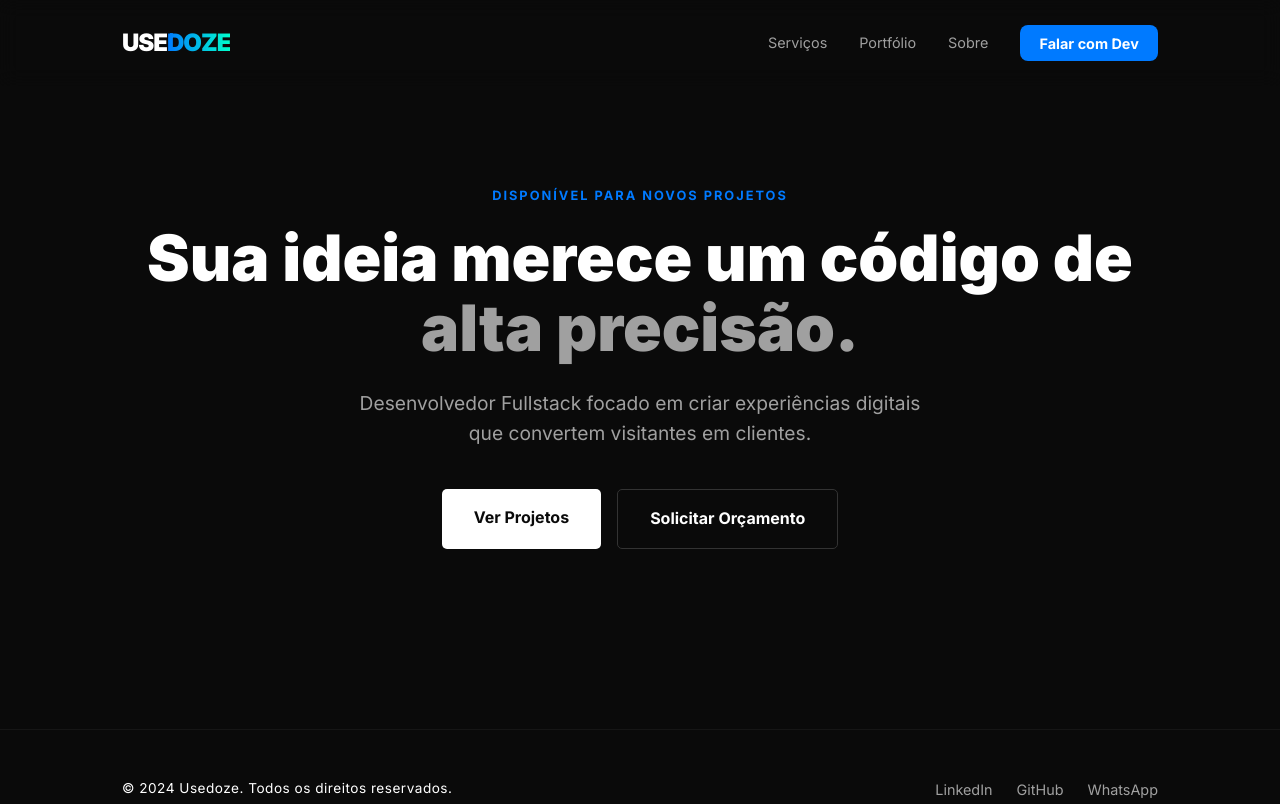
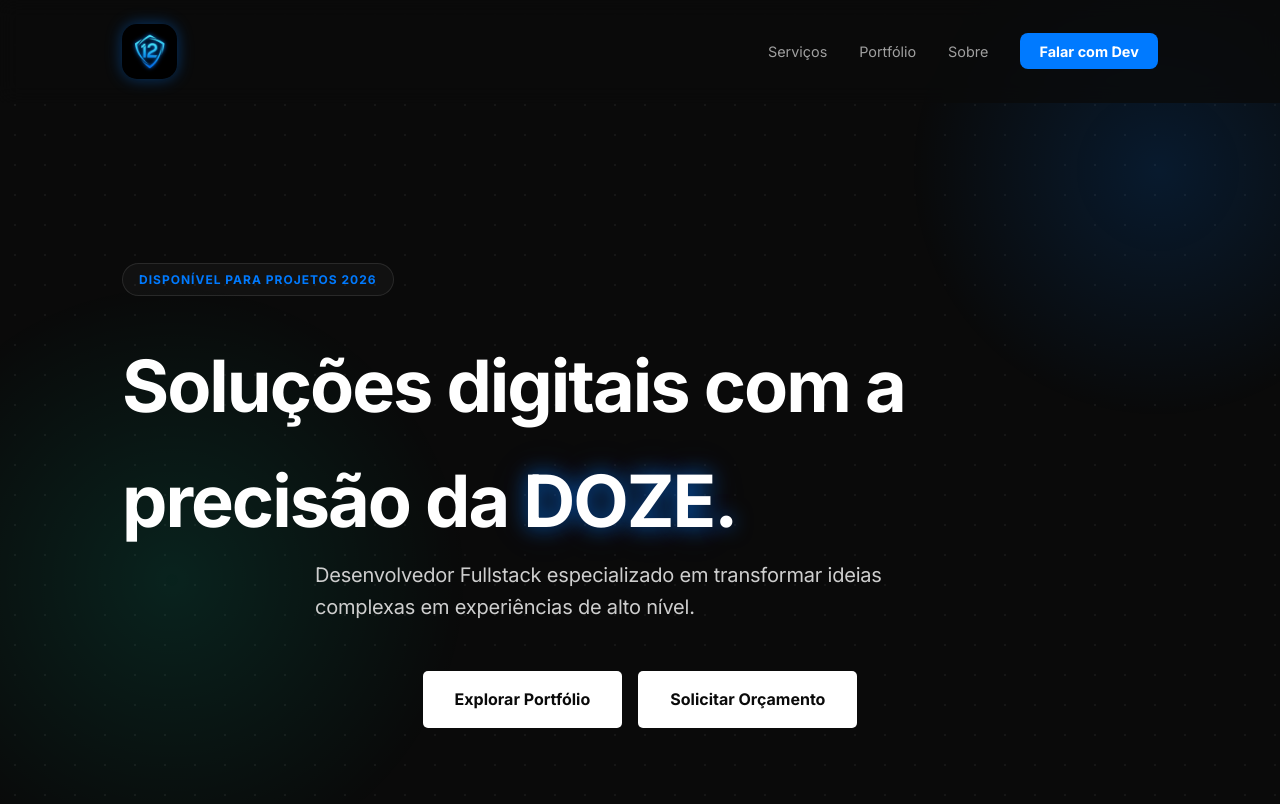
Before and after one commit to angelosantos824/usedoze, a plain HTML site: page index.html in a window 1280 px wide. Shown: the top 804 px of the page. Drawn offline with Linux system fonts and the light colour scheme.

Commit message:
Correçãpo logo, scrip.js conflito, logo

```diff
--- a/index.html
+++ b/index.html
@@ -3,16 +3,24 @@
 <head>
     <meta charset="UTF-8">
     <meta name="viewport" content="width=device-width, initial-scale=1.0">
+    <meta name="description" content="Usedoze - Soluções digitais de alta precisão. Desenvolvimento Fullstack e UI/UX.">
+    <meta property="og:title" content="Usedoze | Dev de Alta Precisão">
+    <meta property="og:image" content="Imagens/logo-preview.jpg">
     <title>Usedoze | Desenvolvimento Web de Alta Precisão</title>
     <link rel="stylesheet" href="style.css">
+    <link rel="icon" type="image/x-icon" href="Imagens/favicon.ico">
     <link href="https://fonts.googleapis.com/css2?family=Inter:wght@400;700;900&display=swap" rel="stylesheet">
 </head>
 <body>
 
     <header>
         <nav class="container">
-            <div class="logo">USE<span>DOZE</span></div>
-            <ul class="nav-links">
+<div class="logo">
+    <a href="index.html">
+        <img src="imagem/logo.png" alt="Usedoze Desenvolvimento de Precisão">
+    </a>
+</div>
+                <ul class="nav-links">
                 <li><a href="servicos.html">Serviços</a></li>
                 <li><a href="portfolio.html">Portfólio</a></li>
                 <li><a href="sobre.html">Sobre</a></li>
@@ -20,18 +28,19 @@
             </ul>
         </nav>
     </header>
+            <div class="tech-bg"></div>
 
-    <section class="hero">
-        <div class="container">
-            <span class="tagline">Disponível para novos projetos</span>
-            <h1>Sua ideia merece um código de <span>alta precisão.</span></h1>
-            <p>Desenvolvedor Fullstack focado em criar experiências digitais que convertem visitantes em clientes.</p>
-            <div class="cta-group">
-                <a href="#portfolio" class="btn-primary">Ver Projetos</a>
-                <a href="#contato" class="btn-secondary">Solicitar Orçamento</a>
-            </div>
+<section class="hero">
+    <div class="container">
+        <div class="hero-badge reveal">Disponível para Projetos 2026</div>
+        <h1 class="reveal">Soluções digitais com a precisão da <span>DOZE.</span></h1>
+        <p class="reveal">Desenvolvedor Fullstack especializado em transformar ideias complexas em experiências de alto nível.</p>
+        <div class="cta-group reveal">
+            <a href="portfolio.html" class="btn-primary">Explorar Portfólio</a>
+            <a href="https://wa.me/+351924116588" class="btn-primary">Solicitar Orçamento</a>
         </div>
-    </section>
+    </div>
+</section>
     <footer>
         <div class="container footer-content">
             <p>&copy; 2024 Usedoze. Todos os direitos reservados.</p>
@@ -44,4 +53,5 @@
     </footer>
 
     </body>
+    <script src="script.js"></script> </body>
 </html>
--- a/script.js
+++ b/script.js
@@ -1,16 +1,21 @@
-window.addEventListener('scroll', () => {
-    const reveals = document.querySelectorAll('.reveal');
-    const windowHeight = window.innerHeight;
+const reveal = () => {
+    const elements = document.querySelectorAll('.reveal');
 
-    reveals.forEach(el => {
+    elements.forEach(el => {
         const elementTop = el.getBoundingClientRect().top;
-        const elementVisible = 100;
+        const windowHeight = window.innerHeight;
 
-        if (elementTop < windowHeight - elementVisible) {
+        // Se o elemento estiver visível na tela
+        if (elementTop < windowHeight - 50) {
             el.classList.add('active');
         }
     });
-});
+};
 
-// Disparar uma vez no load para elementos visíveis
-window.dispatchEvent(new Event('scroll'));
+// Executa ao carregar, ao rolar e ao redimensionar
+window.addEventListener('scroll', reveal);
+window.addEventListener('load', reveal);
+window.addEventListener('resize', reveal);
+
+// Execução imediata
+reveal();
--- a/style.css
+++ b/style.css
@@ -30,6 +30,28 @@ body {
 }
 
 /* Header & Logo */
+/* Ajuste da Logo no Header */
+.logo a {
+    display: flex;
+    align-items: center;
+    text-decoration: none;
+}
+
+.logo img {
+    height: 55px; /* Altura aumentada para dar presença */
+    width: auto;
+    border-radius: 15px;
+    transition: var(--transition);
+    /* Remove qualquer fundo ou borda residual da imagem */
+    background: transparent;
+    filter: drop-shadow(0 0 8px rgba(0, 122, 255, 0.4)); /* Brilho sutil azul */
+}
+
+.logo img:hover {
+    transform: scale(1.05);
+    filter: drop-shadow(0 0 12px rgba(0, 122, 255, 0.7));
+}
+
 header {
     padding: 1.5rem 0;
     position: sticky;
@@ -78,6 +100,43 @@ nav {
     color: var(--text-main);
 }
 
+/* Efeito de Fundo Tech - Sem exagero */
+.tech-bg {
+    position: fixed;
+    top: 0;
+    left: 0;
+    width: 100%;
+    height: 100%;
+    /* Padrão de pontos (grid) muito sutil */
+    background-image: radial-gradient(rgba(255, 255, 255, 0.05) 1px, transparent 1px);
+    background-size: 30px 30px;
+    z-index: -1;
+}
+
+/* Adicionando dois "Glows" de luz nos cantos para profundidade */
+.tech-bg::before {
+    content: '';
+    position: absolute;
+    top: -10%;
+    right: -10%;
+    width: 500px;
+    height: 500px;
+    background: radial-gradient(circle, rgba(0, 122, 255, 0.15), transparent 70%);
+    border-radius: 50%;
+}
+
+.tech-bg::after {
+    content: '';
+    position: absolute;
+    bottom: -10%;
+    left: -10%;
+    width: 600px;
+    height: 600px;
+    background: radial-gradient(circle, rgba(0, 255, 204, 0.1), transparent 70%);
+    border-radius: 50%;
+}
+
+
 /* Botão de Destaque */
 .btn-nav {
     background: var(--primary-color);
@@ -89,10 +148,11 @@ nav {
 
 /* Hero Section */
 .hero {
-    padding: 100px 0;
-    text-align: center;
+    padding: 160px 0 120px; /* Mais espaço no topo para destacar o fundo tech */
+    min-height: 80vh; /* Faz a seção ocupar quase a tela toda */
+    display: flex;
+    align-items: center;
 }
-
 .tagline {
     color: var(--primary-color);
     font-size: 0.8rem;
@@ -103,23 +163,38 @@ nav {
     margin-bottom: 1rem;
 }
 
+.hero p {
+    font-size: 1.25rem;
+    color: #cecece; /* Um cinza mais claro que o text-dim anterior */
+    max-width: 650px;
+    margin: 0 auto 3rem;
+    font-weight: 400;
+    letter-spacing: -0.2px;
+}/* Estilização da Hero */
+.hero-badge {
+    display: inline-block;
+    padding: 6px 16px;
+    background: rgba(255, 255, 255, 0.03);
+    border: 1px solid rgba(255, 255, 255, 0.1);
+    border-radius: 100px;
+    font-size: 0.75rem;
+    color: var(--primary-color);
+    font-weight: 700;
+    text-transform: uppercase;
+    letter-spacing: 1px;
+    margin-bottom: 2rem;
+}
+
 .hero h1 {
-    font-size: 4rem;
-    line-height: 1.1;
-    margin-bottom: 1.5rem;
-    font-weight: 900;
+    font-size: 4.5rem;
+    letter-spacing: -2px;
 }
 
 .hero h1 span {
-    display: block;
-    color: var(--text-dim);
-}
-
-.hero p {
-    font-size: 1.2rem;
-    color: var(--text-dim);
-    max-width: 600px;
-    margin: 0 auto 2.5rem;
+    color: #fff;
+    text-shadow: 0 0 20px rgba(0, 122, 255, 0.6),
+                 0 0 40px rgba(0, 122, 255, 0.2);
+    display: inline-block; /* Ajuda na renderização do efeito */
 }
 
 /* Botões Principais */
@@ -139,7 +214,7 @@ nav {
     transition: var(--transition);
 }
 
-.btn-secondary {
+/* .btn-secondary {
     padding: 1rem 2rem;
     border: 1px solid #333;
     color: var(--text-main);
@@ -147,12 +222,24 @@ nav {
     border-radius: 5px;
     font-weight: 700;
     transition: var(--transition);
-}
+} */
 
 .btn-primary:hover {
     transform: translateY(-3px);
     box-shadow: 0 10px 20px rgba(255,255,255,0.1);
 }
+/* Botão Secundário com efeito de vidro */
+.btn-secondary {
+    background: rgba(255, 255, 255, 0.03);
+    backdrop-filter: blur(5px);
+    border: 1px solid rgba(255, 255, 255, 0.1);
+}
+
+.btn-secondary:hover {
+    background: rgba(255, 255, 255, 0.08);
+    border-color: var(--primary-color);
+}
+
 
 /* Responsividade */
 @media (max-width: 768px) {
@@ -347,15 +434,26 @@ footer {
     padding-left: 5px;
 }
 
-/* Estado inicial dos elementos para o efeito Reveal */
+/* Estado inicial: Invisível e um pouco abaixo */
 .reveal {
     opacity: 0;
     transform: translateY(30px);
-    transition: all 0.8s ease-out;
+    transition: all 0.8s cubic-bezier(0.4, 0, 0.2, 1);
+    visibility: hidden; /* Garante que não ocupe espaço invisível */
 }
 
-/* Estado quando o elemento entra no campo de visão */
+/* Estado ativo: Visível e na posição correta */
 .reveal.active {
     opacity: 1;
     transform: translateY(0);
+    visibility: visible;
 }
+
+/* Segurança: Se o JS demorar muito, os elementos aparecem sozinhos
+   após 2 segundos para o site não ficar vazio */
+@keyframes fallbackShow {
+    to { opacity: 1; transform: translateY(0); visibility: visible; }
+}
+.no-js .reveal {
+    animation: fallbackShow 0.5s forwards;
+}
```
Also changed, not shown: imagem/logo.png (added), imagem/logo2.png (added).
